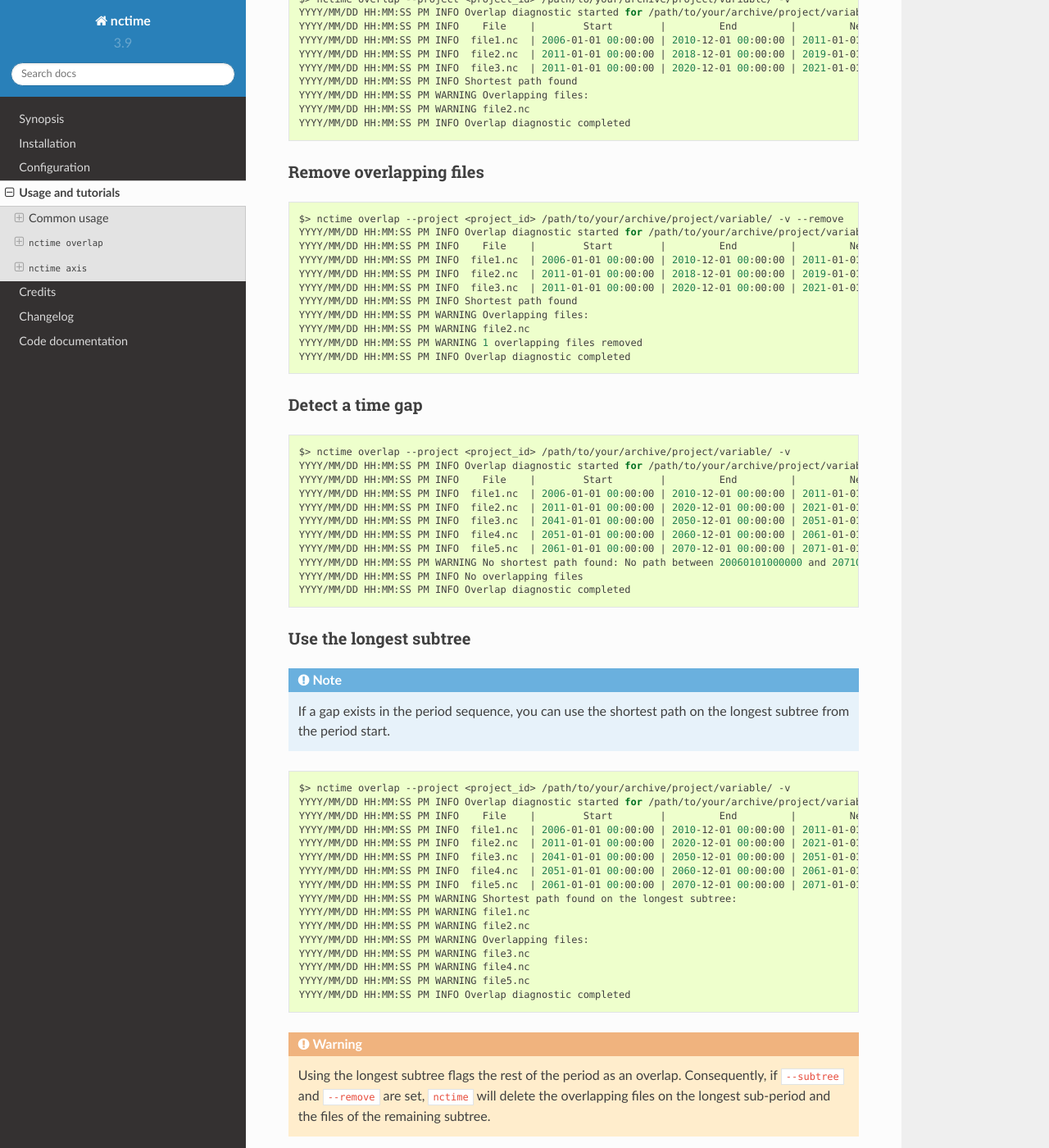
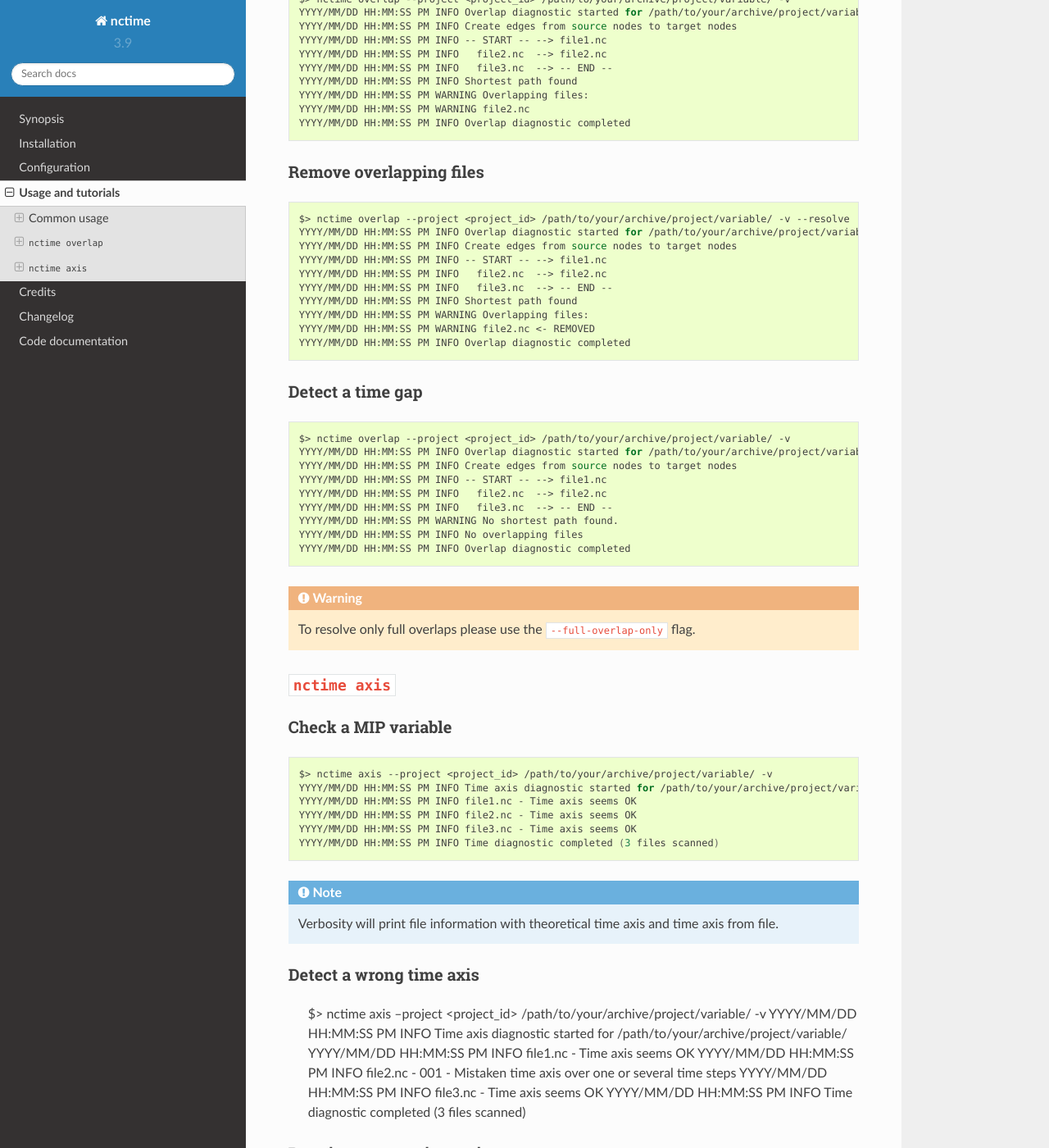
Before and after one commit to ESPRI-Mod/nctime, a Sphinx documentation site: the page built from docs/usage.rst, in a window 1280 px wide and 1400 px high, scrolled down 1847 px. Shown: the whole window at 82% size. Built offline with Sphinx 7.4.7 and the Read the Docs theme 2.0.0, drawn with Linux system fonts in a browser that asks for light colours; pages that are not in the unit, such as notebooks, are missing from menus; some of the changed text lies outside the part shown.

Commit message:
partial overlap support

```diff
--- a/docs/conf.py
+++ b/docs/conf.py
@@ -59,7 +59,7 @@
 # The short X.Y version.
 version = '3.9'
 # The full version, including alpha/beta/rc tags.
-release = '3.9.5'
+release = '3.9.6'
 
 # The language for content autogenerated by Sphinx. Refer to documentation
 # for a list of supported languages.
@@ -73,7 +73,7 @@
 
 # List of patterns, relative to source directory, that match files and
 # directories to ignore when looking for source files.
-exclude_patterns = ['_build']
+exclude_patterns = ['_build', 'Thumbs.db', '.DS_Store']
 
 # The reST default role (used for this markup: `text`) to use for all
 # documents.
--- a/docs/configuration.rst
+++ b/docs/configuration.rst
@@ -3,7 +3,7 @@
 Configuration
 =============
 
-The only conguration you have to do at least is to define:
+The only configuration you have to do at least is to define:
  * the maximal threads number (default is 4 threads),
  * the checksum type (default is SHA256).
 
--- a/docs/synopsis.rst
+++ b/docs/synopsis.rst
@@ -28,10 +28,6 @@
 designs include the period dates into the filename. The scheme of chunked files in MIP projects is not fixed and depends
 on several parameters (the institute, the model, the frequency, etc.). These different schemes lead to unnecessary
 overlapping files with a more complex folder reading and wasting disk space.
-
-.. warning:: Only complete overlaps are detected. For example, if a file goes from 1991 to 2010 and another goes from
-    2001 to 2020, the overlap is partial. If the second file goes from 2001 to 2010 so the overlap is complete and the
-    second file can be removed without loss of information.
 
 .. note:: ``nctime`` is based on uncorrupted filename period dates and properly-defined times units, time calendar and
     frequency NetCDF attributes.
--- a/docs/usage.rst
+++ b/docs/usage.rst
@@ -69,9 +69,9 @@
 
    $> nctime overlap --project <project_id> /path/to/your/archive/project/variable/ -v
    YYYY/MM/DD HH:MM:SS PM INFO Overlap diagnostic started for /path/to/your/archive/project/variable/
-   YYYY/MM/DD HH:MM:SS PM INFO    File    |        Start        |         End         |         Next
-   YYYY/MM/DD HH:MM:SS PM INFO  file1.nc  | 2006-01-01 00:00:00 | 2010-12-01 00:00:00 | 2011-01-01 00:00:00
-   YYYY/MM/DD HH:MM:SS PM INFO  file2.nc  | 2011-01-01 00:00:00 | 2020-12-01 00:00:00 | 2021-01-01 00:00:00
+   YYYY/MM/DD HH:MM:SS PM INFO Create edges from source nodes to target nodes
+   YYYY/MM/DD HH:MM:SS PM INFO -- START -- --> file1.nc
+   YYYY/MM/DD HH:MM:SS PM INFO   file2.nc  --> -- END --
    YYYY/MM/DD HH:MM:SS PM INFO Shortest path found
    YYYY/MM/DD HH:MM:SS PM INFO No overlapping files
    YYYY/MM/DD HH:MM:SS PM INFO Overlap diagnostic completed
@@ -83,10 +83,10 @@
 
    $> nctime overlap --project <project_id> /path/to/your/archive/project/variable/ -v
    YYYY/MM/DD HH:MM:SS PM INFO Overlap diagnostic started for /path/to/your/archive/project/variable/
-   YYYY/MM/DD HH:MM:SS PM INFO    File    |        Start        |         End         |         Next
-   YYYY/MM/DD HH:MM:SS PM INFO  file1.nc  | 2006-01-01 00:00:00 | 2010-12-01 00:00:00 | 2011-01-01 00:00:00
-   YYYY/MM/DD HH:MM:SS PM INFO  file2.nc  | 2011-01-01 00:00:00 | 2018-12-01 00:00:00 | 2019-01-01 00:00:00
-   YYYY/MM/DD HH:MM:SS PM INFO  file3.nc  | 2011-01-01 00:00:00 | 2020-12-01 00:00:00 | 2021-01-01 00:00:00
+   YYYY/MM/DD HH:MM:SS PM INFO Create edges from source nodes to target nodes
+   YYYY/MM/DD HH:MM:SS PM INFO -- START -- --> file1.nc
+   YYYY/MM/DD HH:MM:SS PM INFO   file2.nc  --> file2.nc
+   YYYY/MM/DD HH:MM:SS PM INFO   file3.nc  --> -- END --
    YYYY/MM/DD HH:MM:SS PM INFO Shortest path found
    YYYY/MM/DD HH:MM:SS PM WARNING Overlapping files:
    YYYY/MM/DD HH:MM:SS PM WARNING file2.nc
@@ -97,16 +97,15 @@
 
 .. code-block:: bash
 
-   $> nctime overlap --project <project_id> /path/to/your/archive/project/variable/ -v --remove
+   $> nctime overlap --project <project_id> /path/to/your/archive/project/variable/ -v --resolve
    YYYY/MM/DD HH:MM:SS PM INFO Overlap diagnostic started for /path/to/your/archive/project/variable/
-   YYYY/MM/DD HH:MM:SS PM INFO    File    |        Start        |         End         |         Next
-   YYYY/MM/DD HH:MM:SS PM INFO  file1.nc  | 2006-01-01 00:00:00 | 2010-12-01 00:00:00 | 2011-01-01 00:00:00
-   YYYY/MM/DD HH:MM:SS PM INFO  file2.nc  | 2011-01-01 00:00:00 | 2018-12-01 00:00:00 | 2019-01-01 00:00:00
-   YYYY/MM/DD HH:MM:SS PM INFO  file3.nc  | 2011-01-01 00:00:00 | 2020-12-01 00:00:00 | 2021-01-01 00:00:00
+   YYYY/MM/DD HH:MM:SS PM INFO Create edges from source nodes to target nodes
+   YYYY/MM/DD HH:MM:SS PM INFO -- START -- --> file1.nc
+   YYYY/MM/DD HH:MM:SS PM INFO   file2.nc  --> file2.nc
+   YYYY/MM/DD HH:MM:SS PM INFO   file3.nc  --> -- END --
    YYYY/MM/DD HH:MM:SS PM INFO Shortest path found
    YYYY/MM/DD HH:MM:SS PM WARNING Overlapping files:
-   YYYY/MM/DD HH:MM:SS PM WARNING file2.nc
-   YYYY/MM/DD HH:MM:SS PM WARNING 1 overlapping files removed
+   YYYY/MM/DD HH:MM:SS PM WARNING file2.nc <- REMOVED
    YYYY/MM/DD HH:MM:SS PM INFO Overlap diagnostic completed
 
 Detect a time gap
@@ -116,44 +115,15 @@
 
    $> nctime overlap --project <project_id> /path/to/your/archive/project/variable/ -v
    YYYY/MM/DD HH:MM:SS PM INFO Overlap diagnostic started for /path/to/your/archive/project/variable/
-   YYYY/MM/DD HH:MM:SS PM INFO    File    |        Start        |         End         |         Next
-   YYYY/MM/DD HH:MM:SS PM INFO  file1.nc  | 2006-01-01 00:00:00 | 2010-12-01 00:00:00 | 2011-01-01 00:00:00
-   YYYY/MM/DD HH:MM:SS PM INFO  file2.nc  | 2011-01-01 00:00:00 | 2020-12-01 00:00:00 | 2021-01-01 00:00:00
-   YYYY/MM/DD HH:MM:SS PM INFO  file3.nc  | 2041-01-01 00:00:00 | 2050-12-01 00:00:00 | 2051-01-01 00:00:00
-   YYYY/MM/DD HH:MM:SS PM INFO  file4.nc  | 2051-01-01 00:00:00 | 2060-12-01 00:00:00 | 2061-01-01 00:00:00
-   YYYY/MM/DD HH:MM:SS PM INFO  file5.nc  | 2061-01-01 00:00:00 | 2070-12-01 00:00:00 | 2071-01-01 00:00:00
-   YYYY/MM/DD HH:MM:SS PM WARNING No shortest path found: No path between 20060101000000 and 20710101000000.
+   YYYY/MM/DD HH:MM:SS PM INFO Create edges from source nodes to target nodes
+   YYYY/MM/DD HH:MM:SS PM INFO -- START -- --> file1.nc
+   YYYY/MM/DD HH:MM:SS PM INFO   file2.nc  --> file2.nc
+   YYYY/MM/DD HH:MM:SS PM INFO   file3.nc  --> -- END --
+   YYYY/MM/DD HH:MM:SS PM WARNING No shortest path found.
    YYYY/MM/DD HH:MM:SS PM INFO No overlapping files
    YYYY/MM/DD HH:MM:SS PM INFO Overlap diagnostic completed
 
-Use the longest subtree
------------------------
-
-.. note:: If a gap exists in the period sequence, you can use the shortest path on the longest subtree from
-   the period start.
-
-.. code-block:: bash
-
-   $> nctime overlap --project <project_id> /path/to/your/archive/project/variable/ -v
-   YYYY/MM/DD HH:MM:SS PM INFO Overlap diagnostic started for /path/to/your/archive/project/variable/
-   YYYY/MM/DD HH:MM:SS PM INFO    File    |        Start        |         End         |         Next
-   YYYY/MM/DD HH:MM:SS PM INFO  file1.nc  | 2006-01-01 00:00:00 | 2010-12-01 00:00:00 | 2011-01-01 00:00:00
-   YYYY/MM/DD HH:MM:SS PM INFO  file2.nc  | 2011-01-01 00:00:00 | 2020-12-01 00:00:00 | 2021-01-01 00:00:00
-   YYYY/MM/DD HH:MM:SS PM INFO  file3.nc  | 2041-01-01 00:00:00 | 2050-12-01 00:00:00 | 2051-01-01 00:00:00
-   YYYY/MM/DD HH:MM:SS PM INFO  file4.nc  | 2051-01-01 00:00:00 | 2060-12-01 00:00:00 | 2061-01-01 00:00:00
-   YYYY/MM/DD HH:MM:SS PM INFO  file5.nc  | 2061-01-01 00:00:00 | 2070-12-01 00:00:00 | 2071-01-01 00:00:00
-   YYYY/MM/DD HH:MM:SS PM WARNING Shortest path found on the longest subtree:
-   YYYY/MM/DD HH:MM:SS PM WARNING file1.nc
-   YYYY/MM/DD HH:MM:SS PM WARNING file2.nc
-   YYYY/MM/DD HH:MM:SS PM WARNING Overlapping files:
-   YYYY/MM/DD HH:MM:SS PM WARNING file3.nc
-   YYYY/MM/DD HH:MM:SS PM WARNING file4.nc
-   YYYY/MM/DD HH:MM:SS PM WARNING file5.nc
-   YYYY/MM/DD HH:MM:SS PM INFO Overlap diagnostic completed
-
-.. warning:: Using the longest subtree flags the rest of the period as an overlap. Consequently, if ``--subtree`` and
-   ``--remove`` are set, ``nctime`` will delete the overlapping files on the longest sub-period and the
-   files of the remaining subtree.
+.. warning:: To resolve only full overlaps please use the ``--full-overlap-only`` flag.
 
 ``nctime axis``
 ***************
--- a/setup.py
+++ b/setup.py
@@ -1,7 +1,7 @@
 from setuptools import setup, find_packages
 
 setup(name='nctime',
-      version='3.9.5',
+      version='3.9.6',
       description='Diagnoses NetCDF time axis.',
       author='Levavasseur Guillaume',
       author_email='glipsl@ipsl.jussieu.fr',
```
Also changed, not shown: 5 other files.
